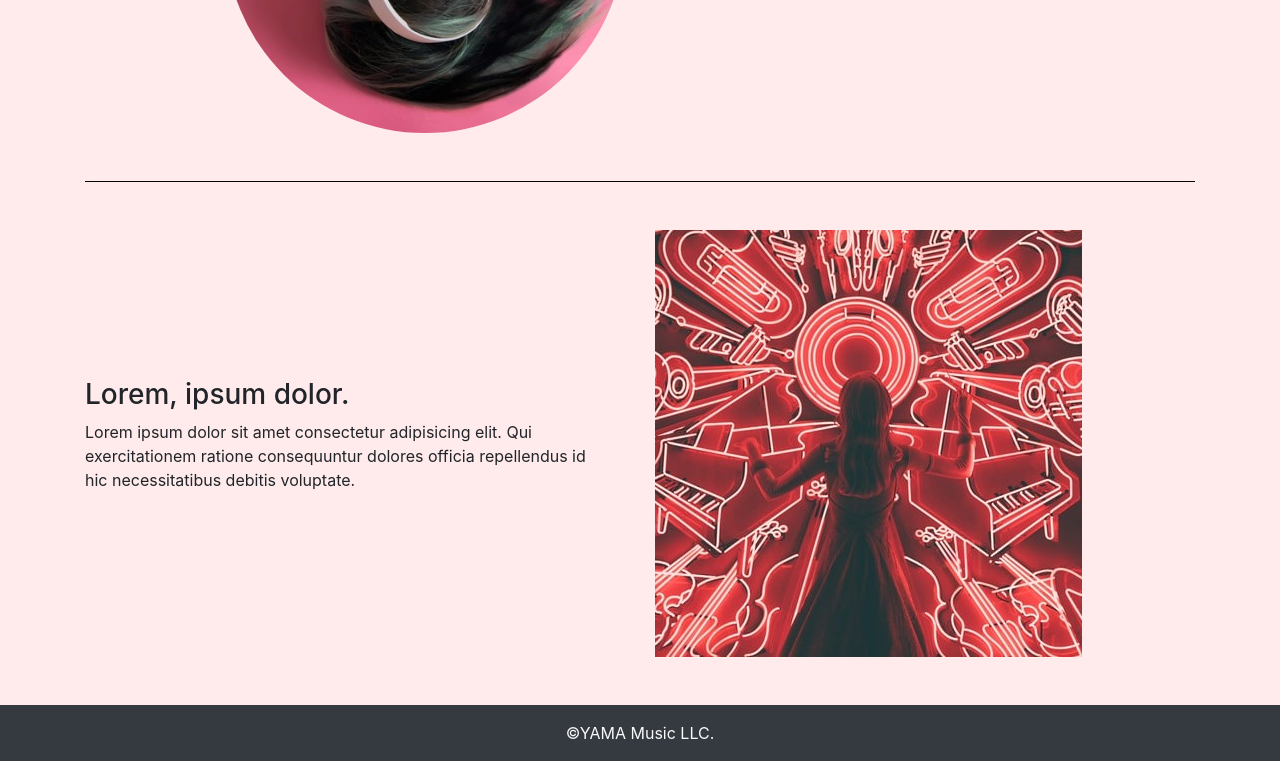
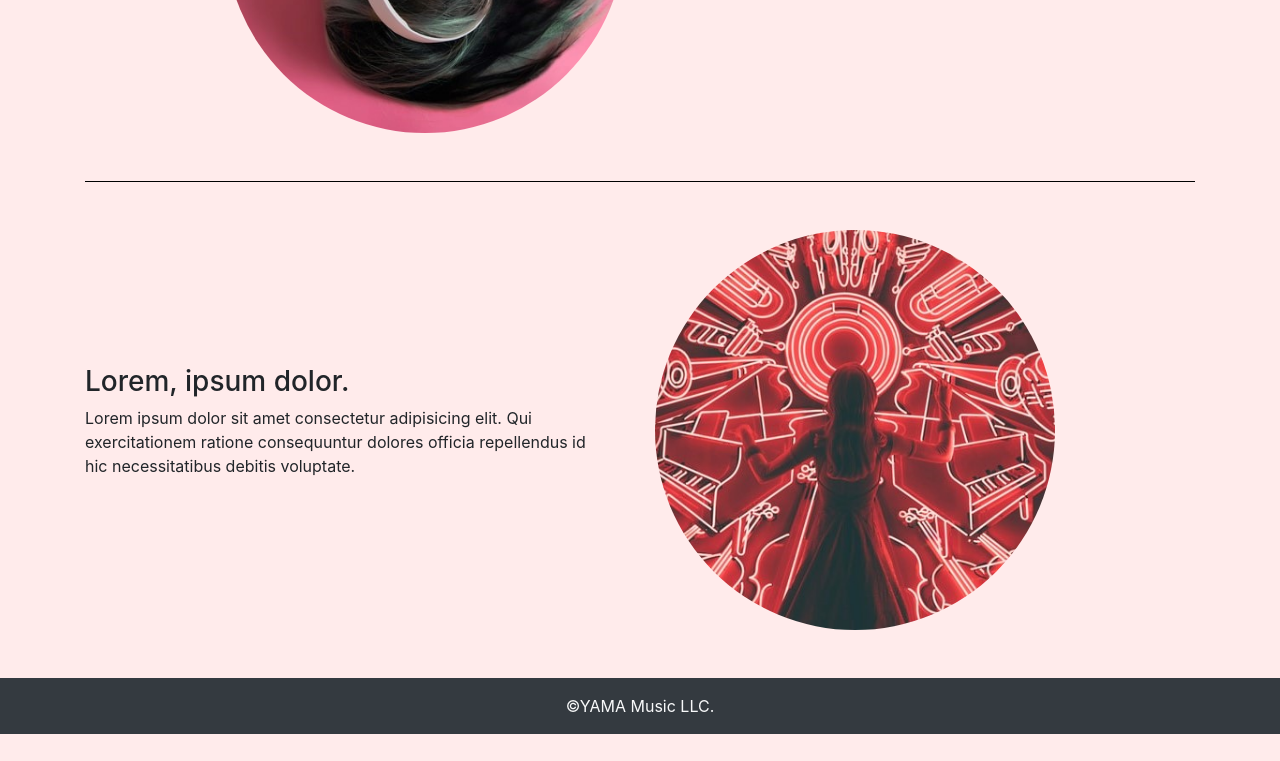
Before and after one commit to Darkryhr/YamaMusic, a plain HTML site: page index.html in a window 1280 px wide. Shown: the part 1606-2367 px from the top of the page. After the commit the page ends 2340 px from the top, so only its background shows below. Drawn offline with nearby package versions, Linux system fonts and the light colour scheme; a web font is replaced by a local one.

Commit message:
Update index.html

```diff
--- a/index.html
+++ b/index.html
@@ -121,7 +121,7 @@
         <div class="col-md-6 col-sm-12">
           <img
             src="./img/spencer-imbrock-JAHdPHMoaEA-unsplash.jpg"
-            class="rounded-circleimg-fix"
+            class="rounded-circle img-fix"
             alt=""
           />
         </div>
```
